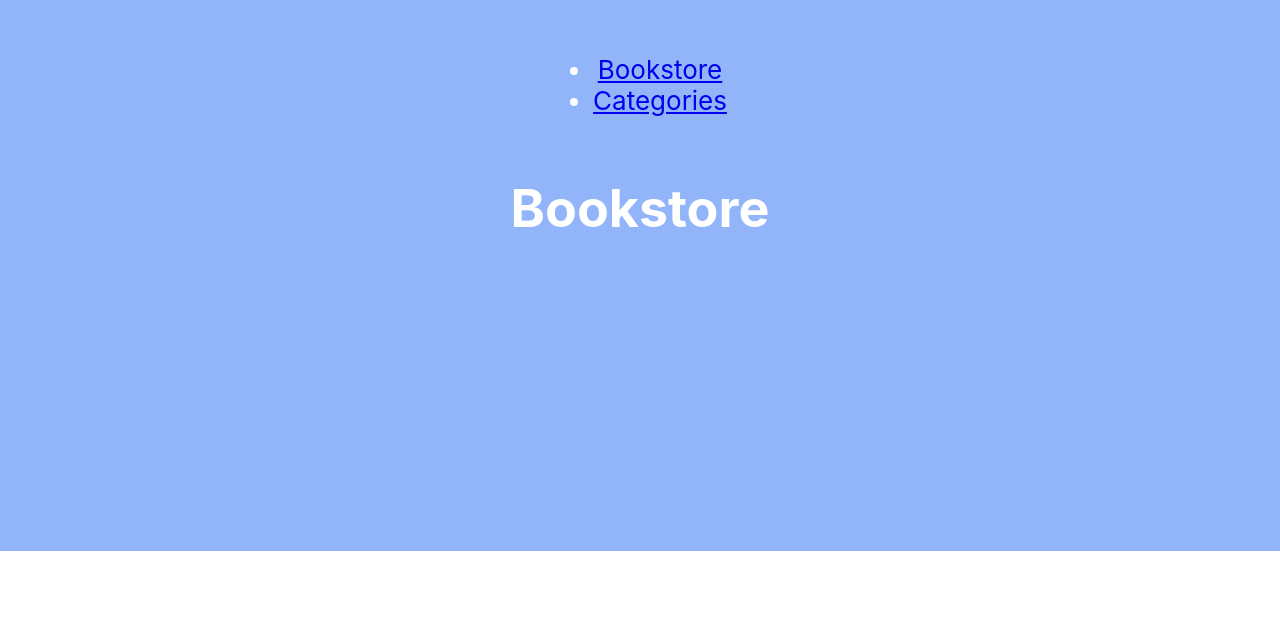
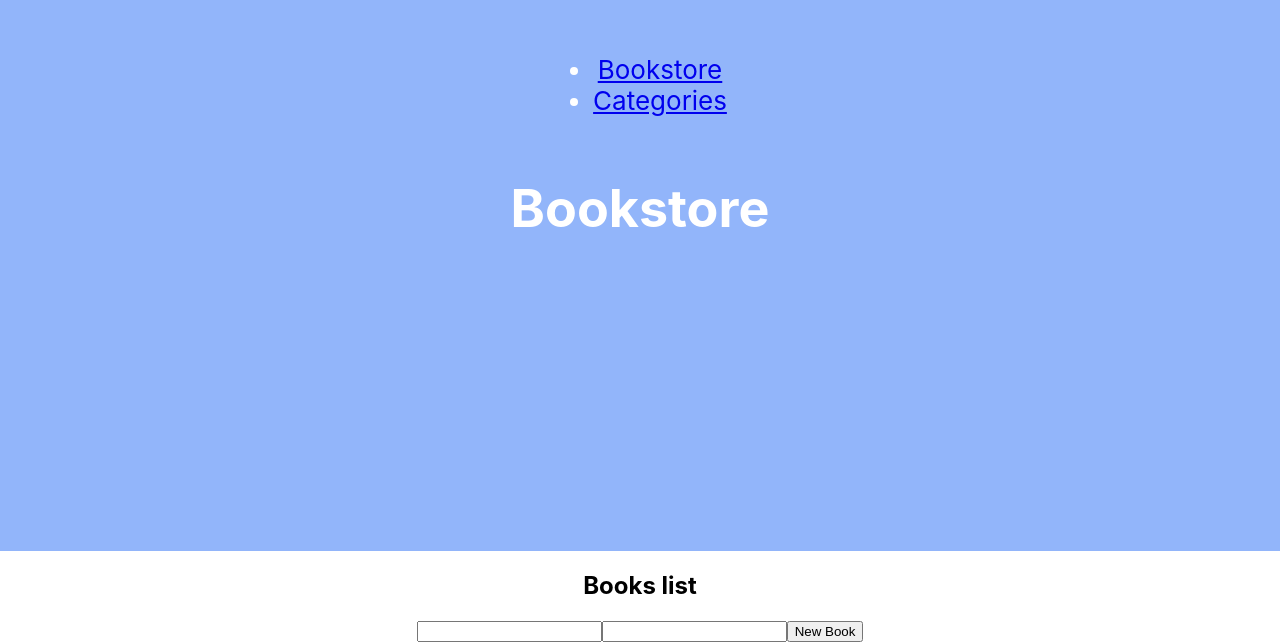
Before and after one commit to jlcarrascof/bookstore-cms, a React (Create React App) app: page / in a window 1280 px wide. Shown: the part 249-891 px from the top of the page. Before the commit the page ends 800 px from the top, so only its background shows below. Built offline with nearby package versions, Linux system fonts and the light colour scheme.

Commit message:
Update BooksList.js component

```diff
--- a/src/components/BooksList.js
+++ b/src/components/BooksList.js
@@ -1,17 +1,23 @@
 import React from 'react';
+import { useSelector } from 'react-redux';
 import Book from './Book';
-
-const data = [
-  { title: 'one book', author: 'one author' },
-  { title: 'second book', author: 'second author' }];
+import NewBook from './NewBook';
 
 function BooksList() {
+  const data = useSelector((state) => state.books);
   return (
-    <>
-      {data.forEach((book) => {
-        <Book title={book.title} author={book.author} />;
-      })}
-    </>
+    <div>
+      <h2>Books list</h2>
+      <ul>
+        {data.value.map((book) => (
+          <Book
+            key={book.item_id}
+            book={book}
+          />
+        ))}
+      </ul>
+      <NewBook />
+    </div>
   );
 }
 
```
